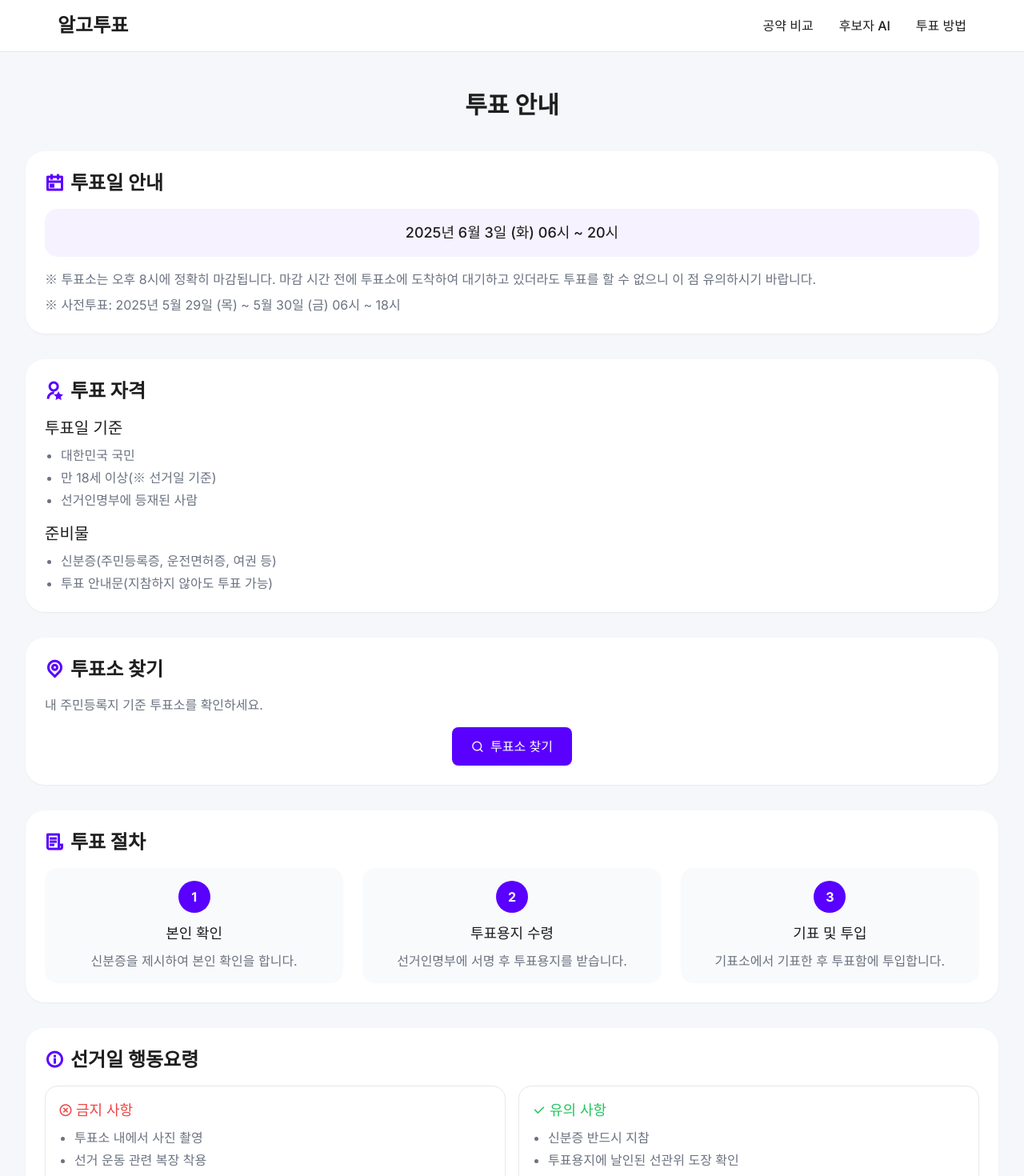
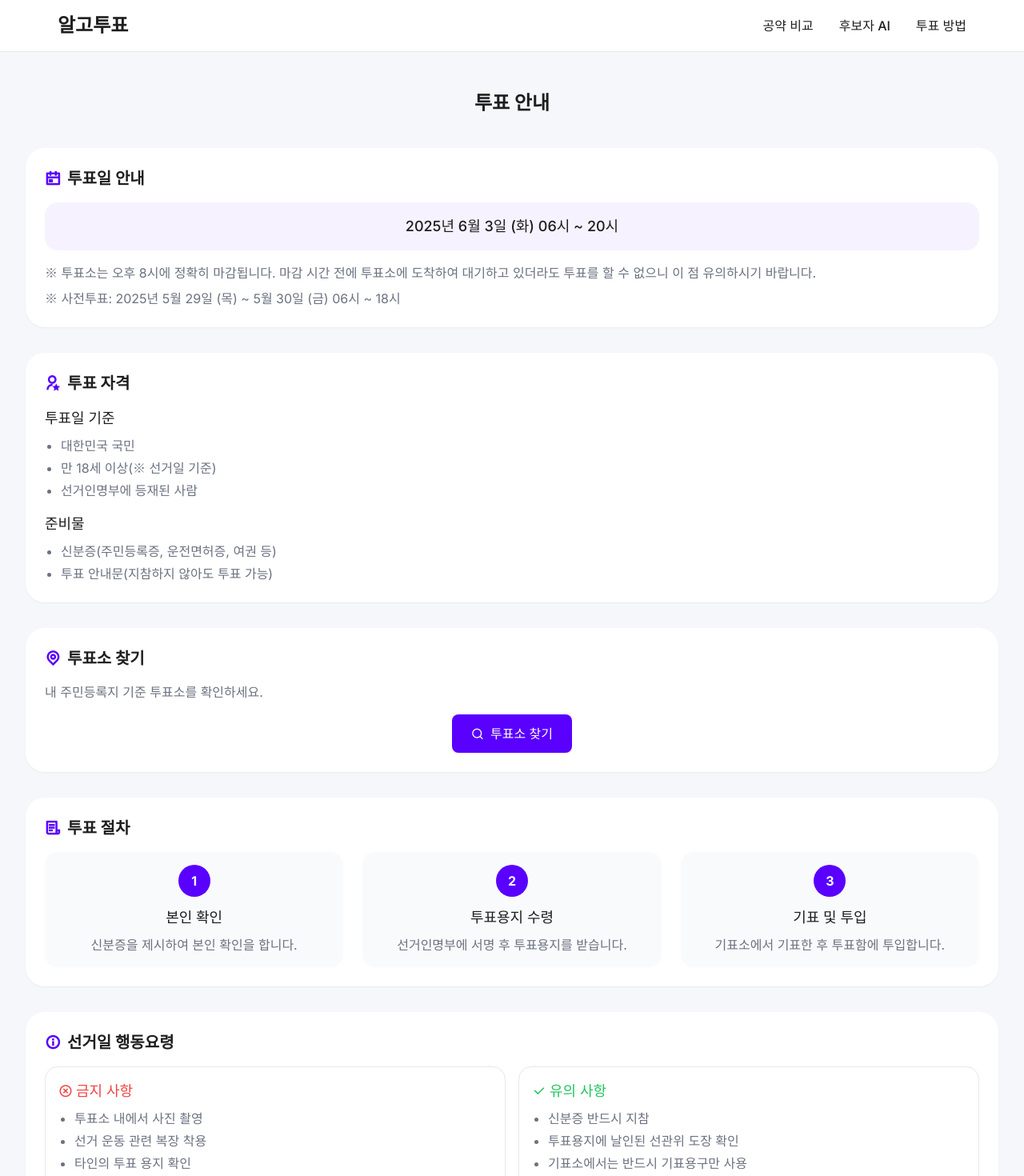
Before and after one commit to Kwon-Jisu/AlgoVote_Web, a Next.js app: page /voting-info in a window 1280 px wide. Shown: the top 1470 px of the page at 80% size. Built offline with nearby package versions, Linux system fonts and the light colour scheme; a web font is replaced by a local one.

Commit message:
ui: font size

```diff
--- a/src/app/voting-info/page.tsx
+++ b/src/app/voting-info/page.tsx
@@ -5,11 +5,11 @@ export default function VotingInfo() {
   return (
     <div className="bg-background min-h-screen">
       <main className="max-w-screen-xl mx-auto px-4 sm:px-6 lg:px-8 py-12 fade-in">
-        <h1 className="text-3xl font-bold text-text-primary text-center mb-10">투표 안내</h1>
+        <h1 className="text-2xl font-bold text-text-primary text-center mb-10">투표 안내</h1>
 
         {/* 투표일 정보 섹션 */}
         <section className="bg-white rounded-2xl shadow-sm p-6 mb-8">
-          <h2 className="text-2xl font-bold mb-4 flex items-center">
+          <h2 className="text-xl font-bold mb-4 flex items-center">
             <i className="ri-calendar-event-line text-primary mr-2"></i>
             투표일 안내
           </h2>
@@ -22,12 +22,12 @@ export default function VotingInfo() {
 
         {/* 투표 자격 섹션 */}
         <section className="bg-white rounded-2xl shadow-sm p-6 mb-8">
-          <h2 className="text-2xl font-bold mb-4 flex items-center">
+          <h2 className="text-xl font-bold mb-4 flex items-center">
             <i className="ri-user-star-line text-primary mr-2"></i>
             투표 자격
           </h2>
           <div className="mb-4">
-            <h3 className="text-xl font-medium mb-2">투표일 기준</h3>
+            <h3 className="text-lg font-medium mb-2">투표일 기준</h3>
             <ul className="list-disc pl-5 text-text-secondary space-y-1">
               <li>대한민국 국민</li>
               <li>만 18세 이상(※ 선거일 기준)</li>
@@ -35,7 +35,7 @@ export default function VotingInfo() {
             </ul>
           </div>
           <div>
-            <h3 className="text-xl font-medium mb-2">준비물</h3>
+            <h3 className="text-lg font-medium mb-2">준비물</h3>
             <ul className="list-disc pl-5 text-text-secondary space-y-1">
               <li>신분증(주민등록증, 운전면허증, 여권 등)</li>
               <li>투표 안내문(지참하지 않아도 투표 가능)</li>
@@ -45,7 +45,7 @@ export default function VotingInfo() {
 
         {/* 투표소 찾기 섹션 */}
         <section className="bg-white rounded-2xl shadow-sm p-6 mb-8">
-          <h2 className="text-2xl font-bold mb-4 flex items-center">
+          <h2 className="text-xl font-bold mb-4 flex items-center">
             <i className="ri-map-pin-line text-primary mr-2"></i>
             투표소 찾기
           </h2>
@@ -65,7 +65,7 @@ export default function VotingInfo() {
 
         {/* 투표 방법 섹션 */}
         <section className="bg-white rounded-2xl shadow-sm p-6 mb-8">
-          <h2 className="text-2xl font-bold mb-4 flex items-center">
+          <h2 className="text-xl font-bold mb-4 flex items-center">
             <i className="ri-file-list-3-line text-primary mr-2"></i>
             투표 절차
           </h2>
@@ -102,7 +102,7 @@ export default function VotingInfo() {
 
         {/* 선거일 행동요령 섹션 */}
         <section className="bg-white rounded-2xl shadow-sm p-6 mb-8">
-          <h2 className="text-2xl font-bold mb-4 flex items-center">
+          <h2 className="text-xl font-bold mb-4 flex items-center">
             <i className="ri-information-line text-primary mr-2"></i>
             선거일 행동요령
           </h2>
@@ -136,7 +136,7 @@ export default function VotingInfo() {
 
         {/* 투표 안내 영상 섹션 */}
         <section className="bg-white rounded-2xl shadow-sm p-6 mb-8">
-          <h2 className="text-2xl font-bold mb-4 flex items-center">
+          <h2 className="text-xl font-bold mb-4 flex items-center">
             <i className="ri-video-line text-primary mr-2"></i>
             투표 안내 영상
           </h2>
```
